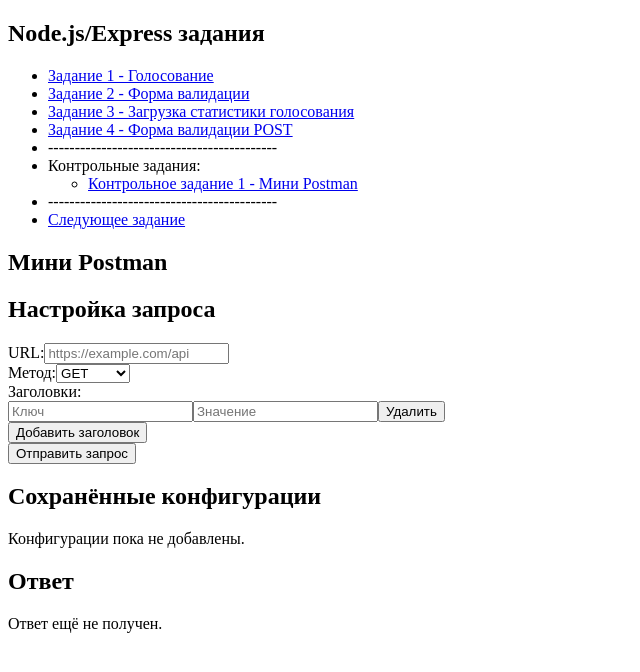
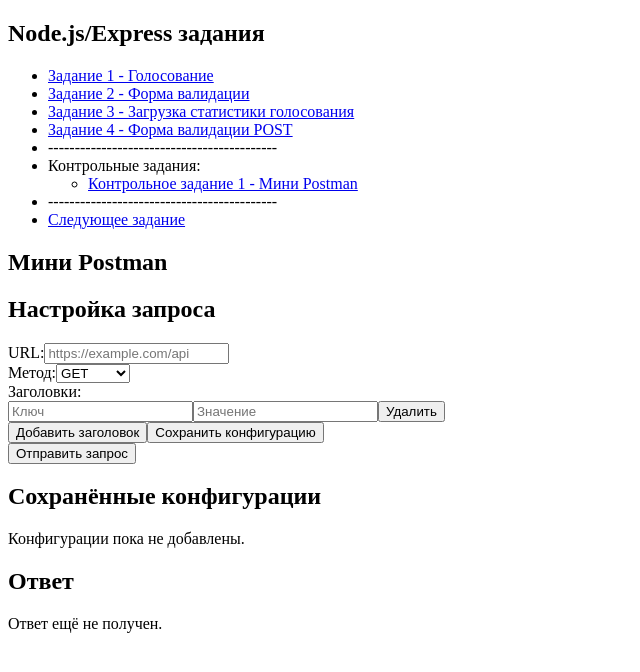
Before and after one commit to AndreiMikheikin/Node.js-Express, a React (Create React App) app in the folder client/: page /extraTask1 in a window 1280 px wide. Shown: the top 672 px of the page, without its empty margins (0-640 px from the left). Built offline with nearby package versions, Linux system fonts and the light colour scheme; the HTML template or start-up script is replaced by a standard one.

Commit message:
r-w-d config  in LS

```diff
--- a/client/src/components/extraTask1/ConfigList.jsx
+++ b/client/src/components/extraTask1/ConfigList.jsx
@@ -1,6 +1,20 @@
-import React from 'react';
+import React, { useEffect, useState } from 'react';
 
-const ConfigList = ({ configs, onSelect, onDelete }) => {
+const ConfigList = ({ onSelect }) => {
+  const [configs, setConfigs] = useState([]);
+
+  // Загрузка конфигураций из localStorage
+  useEffect(() => {
+    const storedConfigs = JSON.parse(localStorage.getItem('savedRequestConfigs')) || [];
+    setConfigs(storedConfigs);
+  }, []);
+
+  const handleDelete = (index) => {
+    const updatedConfigs = configs.filter((_, i) => i !== index);
+    setConfigs(updatedConfigs);
+    localStorage.setItem('savedRequestConfigs', JSON.stringify(updatedConfigs));
+  };
+
   return (
     <div>
       <h2>Сохранённые конфигурации</h2>
@@ -11,7 +25,7 @@
           {configs.map((config, index) => (
             <li key={index}>
               <button onClick={() => onSelect(config)}>Выбрать</button>
-              <button onClick={() => onDelete(index)}>Удалить</button>
+              <button onClick={() => handleDelete(index)}>Удалить</button>
               <strong>{config.method}</strong> {config.url}
             </li>
           ))}
@@ -19,6 +33,6 @@
       )}
     </div>
   );
-}
+};
 
 export default ConfigList;
--- a/client/src/components/extraTask1/RequestForm.jsx
+++ b/client/src/components/extraTask1/RequestForm.jsx
@@ -20,6 +20,36 @@
   const removeHeader = (index) => {
     const updatedHeaders = headers.filter((_, i) => i !== index);
     setHeaders(updatedHeaders);
+  };
+
+  const handleSaveClick = () => {
+    const newConfig = {
+      url,
+      method,
+      headers,
+      body,
+    };
+
+    // Получаем уже сохранённые конфигурации
+    const savedConfigs = JSON.parse(localStorage.getItem('savedRequestConfigs')) || [];
+
+    // Проверка: есть ли уже такая конфигурация
+    const isDuplicate = savedConfigs.some(config =>
+      config.url === newConfig.url &&
+      config.method === newConfig.method &&
+      JSON.stringify(config.headers) === JSON.stringify(newConfig.headers) &&
+      config.body === newConfig.body
+    );
+
+    if (isDuplicate) {
+      alert('Такая конфигурация уже сохранена!');
+      return;
+    }
+
+    // Добавляем и сохраняем
+    savedConfigs.push(newConfig);
+    localStorage.setItem('savedRequestConfigs', JSON.stringify(savedConfigs));
+    alert('Конфигурация успешно сохранена!');
   };
 
   const handleSubmit = (e) => {
@@ -100,6 +130,7 @@
           </div>
         ))}
         <button type="button" onClick={addHeader}>Добавить заголовок</button>
+        <button type="button" onClick={handleSaveClick}>Сохранить конфигурацию</button>
       </div>
 
       {(method !== 'GET' && method !== 'HEAD') && (
@@ -124,7 +155,7 @@
 };
 
 RequestForm.defaultProps = {
-  onSendRequest: (config) => console.log('Конфигурация запроса:', config)
+  onSendRequest: (config) => {console.log('Конфигурация запроса:', config)}
 };
 
 export default RequestForm;
```
